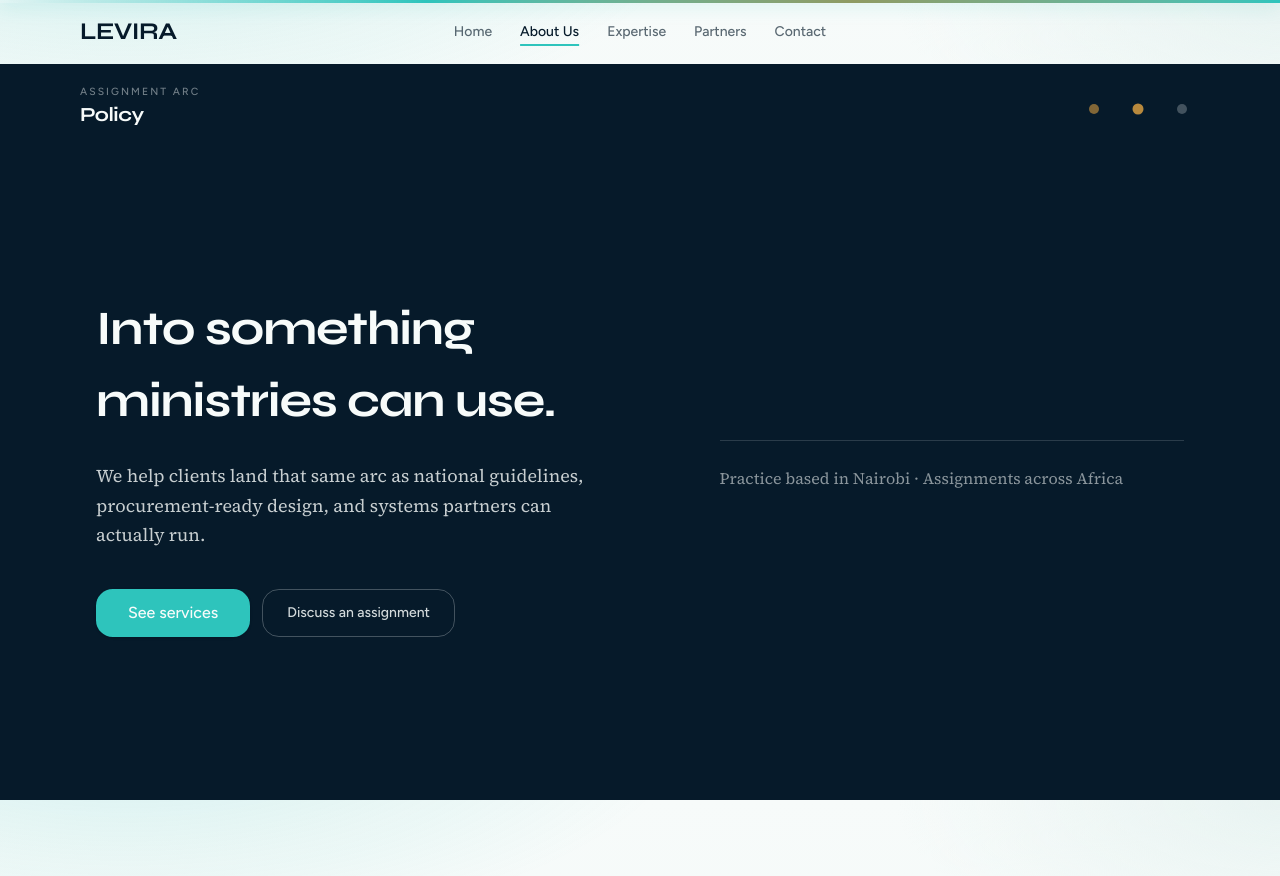
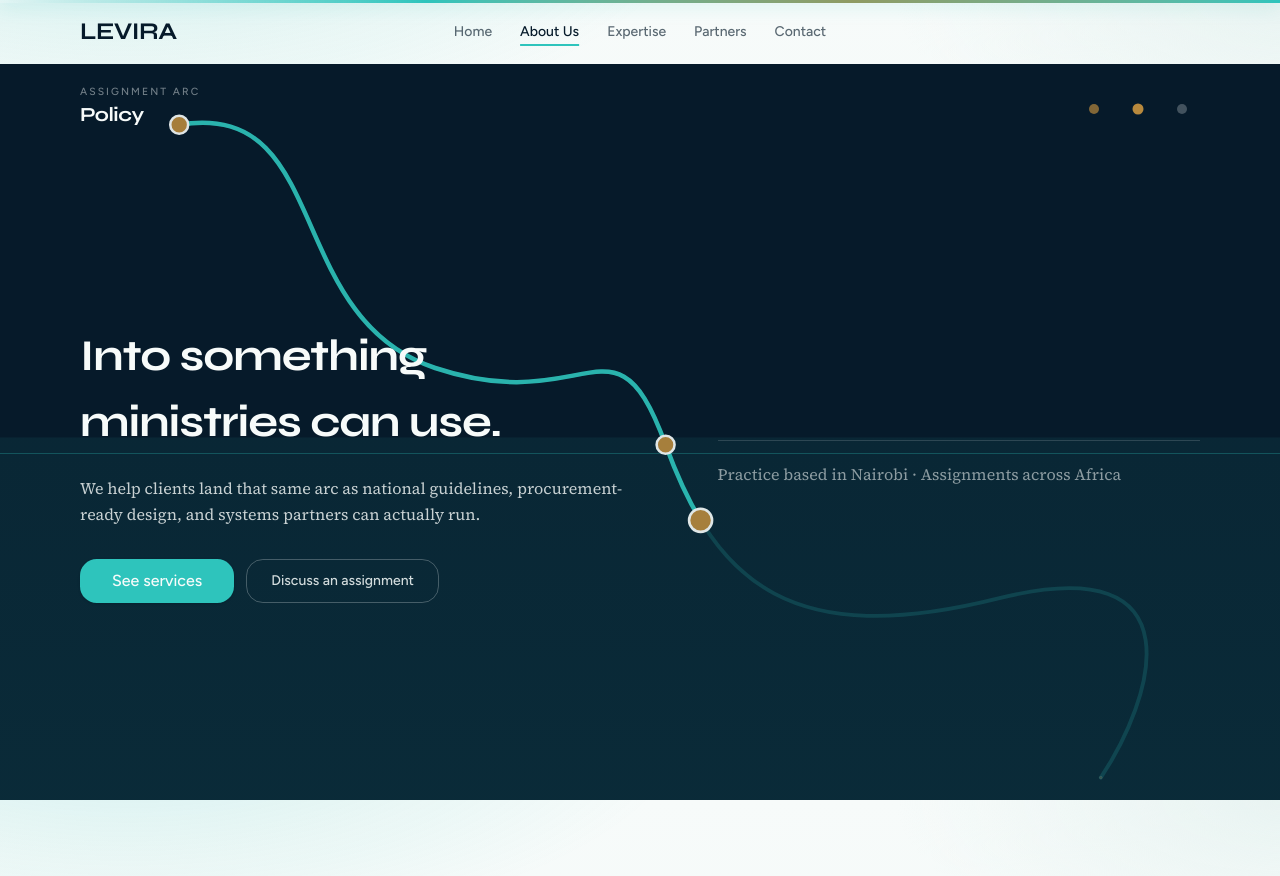
Before and after one commit to hackstreetboysltd/levira, a Next.js app: page /about in a window 1280 px wide. Shown: the top 876 px of the page. Built offline with nearby package versions, Linux system fonts and the light colour scheme.

Commit message:
Add scroll-scrubbed SVG assignment arc on About and push.sh deploy helper.

```diff
--- a/src/components/sections/AboutStory.tsx
+++ b/src/components/sections/AboutStory.tsx
@@ -2,26 +2,44 @@
 
 import { useCallback, useRef, useState } from "react";
 import {
-  AnimatePresence,
-  motion,
   useMotionValueEvent,
   useReducedMotion,
   useScroll,
+  useSpring,
+  useTransform,
+  type MotionValue,
 } from "motion/react";
 import { AssignmentArc } from "@/components/sections/about/AssignmentArc";
-import {
-  AboutChapter,
-  CHAPTER_TONE_HEX,
-} from "@/components/sections/about/AboutChapter";
+import { AboutChapter } from "@/components/sections/about/AboutChapter";
+import { ArcAtmosphere } from "@/components/sections/about/ArcAtmosphere";
+import { ArcScrollSvg } from "@/components/sections/about/ArcScrollSvg";
 import { about } from "@/content/levira";
 
 const CHAPTER_TONES = ["mist", "deep", "paper"] as const;
+
+/** Progress windows → opacity for each chapter (overlap for crossfade). */
+const OPACITY_WINDOWS: [number, number, number, number][] = [
+  [0, 0, 0.28, 0.38],
+  [0.28, 0.38, 0.62, 0.72],
+  [0.62, 0.72, 1, 1],
+];
 
 function bandIndex(progress: number, stages: number) {
   return Math.min(
     stages - 1,
     Math.max(0, Math.floor(progress * stages + 0.001)),
   );
+}
+
+function useChapterScrub(progress: MotionValue<number>, index: number) {
+  const window = OPACITY_WINDOWS[index] ?? OPACITY_WINDOWS[0];
+  const opacityOut: number[] =
+    index === 0 ? [1, 1, 1, 0] : index === 2 ? [0, 1, 1, 1] : [0, 1, 1, 0];
+  const yOut: number[] =
+    index === 0 ? [0, 0, 0, -16] : index === 2 ? [18, 0, 0, 0] : [18, 0, 0, -16];
+  const opacity = useTransform(progress, window, opacityOut);
+  const y = useTransform(progress, window, yOut);
+  return { opacity, y };
 }
 
 export function AboutStory() {
@@ -34,11 +52,24 @@ export function AboutStory() {
     offset: ["start start", "end end"],
   });
 
-  useMotionValueEvent(scrollYProgress, "change", (value) => {
+  const smooth = useSpring(scrollYProgress, {
+    stiffness: 90,
+    damping: 28,
+    restDelta: 0.001,
+  });
+
+  useMotionValueEvent(smooth, "change", (value) => {
     if (reduce) return;
     const next = bandIndex(value, about.arc.length);
     setActiveIndex((prev) => (prev === next ? prev : next));
   });
+
+  const fieldScrub = useChapterScrub(smooth, 0);
+  const policyScrub = useChapterScrub(smooth, 1);
+  const evidenceScrub = useChapterScrub(smooth, 2);
+  const scrubs = [fieldScrub, policyScrub, evidenceScrub];
+
+  const onDark = activeIndex === 1;
 
   const scrollToBand = useCallback(
     (index: number) => {
@@ -49,7 +80,8 @@ export function AboutStory() {
       const rect = track.getBoundingClientRect();
       const trackTop = window.scrollY + rect.top;
       const scrollable = Math.max(1, track.offsetHeight - window.innerHeight);
-      const targetProgress = clamped / stages;
+      // Land mid-band so the chapter is fully visible
+      const targetProgress = (clamped + 0.35) / stages;
       const top = trackTop + targetProgress * scrollable;
       setActiveIndex(clamped);
       window.scrollTo({
@@ -104,22 +136,19 @@ export function AboutStory() {
     );
   }
 
-  const activeTone = CHAPTER_TONES[activeIndex] ?? "mist";
-  const onDark = activeTone === "deep";
-  const activeStage = about.arc[activeIndex] ?? about.arc[0];
-
   return (
     <div
       ref={trackRef}
-      className="relative w-full h-[220vh] sm:h-[300vh]"
+      className="relative w-full min-h-[360vh] sm:min-h-[420vh]"
     >
-      <motion.div
-        className="sticky top-14 z-30 flex h-[calc(100dvh-3.5rem)] flex-col overflow-hidden sm:top-16 sm:h-[calc(100dvh-4rem)]"
-        initial={false}
-        animate={{ backgroundColor: CHAPTER_TONE_HEX[activeTone] }}
-        transition={{ duration: 0.45, ease: "easeOut" }}
-      >
-        <div className="mx-auto flex h-full w-full max-w-6xl flex-col px-4 pt-4 pb-4 safe-px sm:px-6 sm:pt-5 sm:pb-5">
+      <div className="sticky top-14 z-30 flex h-[calc(100dvh-3.5rem)] flex-col overflow-hidden sm:top-16 sm:h-[calc(100dvh-4rem)]">
+        <ArcAtmosphere progress={smooth} reduceMotion={false} />
+
+        <div className="pointer-events-none absolute inset-0 z-[1] opacity-90">
+          <ArcScrollSvg progress={smooth} reduceMotion={false} />
+        </div>
+
+        <div className="relative z-10 mx-auto flex h-full w-full max-w-6xl flex-col px-4 pt-4 pb-4 safe-px sm:px-6 sm:pt-5 sm:pb-5">
           <AssignmentArc
             activeIndex={activeIndex}
             reduceMotion={false}
@@ -128,21 +157,28 @@ export function AboutStory() {
             onDark={onDark}
           />
 
-          <div className="relative mt-4 min-h-0 flex-1 sm:mt-6">
-            <AnimatePresence mode="wait">
-              <AboutChapter
-                key={activeStage.id}
-                stage={activeStage}
-                tone={activeTone}
-                showYears={activeStage.id === "field"}
-                showPillars={activeStage.id === "evidence"}
-                showCtas={activeStage.id === "policy"}
-                variant="stage"
-              />
-            </AnimatePresence>
+          <div className="relative mt-3 min-h-0 flex-1 sm:mt-5">
+            {about.arc.map((stage, index) => {
+              const scrub = scrubs[index]!;
+              return (
+                <AboutChapter
+                  key={stage.id}
+                  stage={stage}
+                  tone={CHAPTER_TONES[index] ?? "mist"}
+                  showYears={stage.id === "field"}
+                  showPillars={stage.id === "evidence"}
+                  showCtas={stage.id === "policy"}
+                  variant="stage"
+                  scrubOpacity={scrub.opacity}
+                  scrubY={scrub.y}
+                  interactive={index === activeIndex}
+                  onDark={index === 1}
+                />
+              );
+            })}
           </div>
         </div>
-      </motion.div>
+      </div>
     </div>
   );
 }
--- a/src/components/sections/about/AboutChapter.tsx
+++ b/src/components/sections/about/AboutChapter.tsx
@@ -1,6 +1,7 @@
 "use client";
 
 import { useState } from "react";
+import type { MotionStyle, MotionValue } from "motion/react";
 import { motion, useReducedMotion } from "motion/react";
 import Link from "next/link";
 import { YearsCounter } from "@/components/sections/YearsCounter";
@@ -19,6 +20,14 @@ type AboutChapterProps = {
   showCtas?: boolean;
   /** stacked = normal page section; stage = absolute layered panel in pin */
   variant?: "stacked" | "stage";
+  /** Scrubbed opacity for stage mode (MotionValue). */
+  scrubOpacity?: MotionValue<number>;
+  /** Scrubbed y offset for stage mode. */
+  scrubY?: MotionValue<number>;
+  /** Whether this chapter is the active interactive layer. */
+  interactive?: boolean;
+  /** Force light/dark type for stage overlays (background is atmospheric). */
+  onDark?: boolean;
 };
 
 export const chapterToneClasses: Record<
@@ -58,9 +67,22 @@ export function AboutChapter({
   showPillars = false,
   showCtas = false,
   variant = "stacked",
+  scrubOpacity,
+  scrubY,
+  interactive = true,
+  onDark,
 }: AboutChapterProps) {
   const reduce = useReducedMotion();
-  const colors = chapterToneClasses[tone];
+  const base = chapterToneClasses[tone];
+  const dark = onDark ?? tone === "deep";
+  const colors =
+    variant === "stage"
+      ? {
+          headline: dark ? "text-paper" : "text-deep",
+          body: dark ? "text-paper/80" : "text-deep/80",
+          muted: dark ? "text-paper/55" : "text-deep/55",
+        }
+      : base;
   const [activePillar, setActivePillar] = useState(0);
   const pillar = about.pillars[activePillar] ?? about.pillars[0];
   const isStage = variant === "stage";
@@ -69,10 +91,10 @@ export function AboutChapter({
   const body = (
     <div
       className={cn(
-        "mx-auto grid w-full max-w-6xl gap-8 px-4 safe-px sm:grid-cols-[1.1fr_0.9fr] sm:gap-14 sm:px-6",
+        "mx-auto grid w-full max-w-6xl gap-6 px-0 sm:grid-cols-[1.1fr_0.9fr] sm:gap-12",
         isStage
-          ? "h-full items-center gap-6 py-4 sm:py-6"
-          : "gap-10 py-16 sm:py-24",
+          ? "h-full items-center py-2 sm:py-4"
+          : "gap-10 px-4 py-16 safe-px sm:px-6 sm:py-24",
       )}
     >
       <div className={cn(isStage && "min-w-0")}>
@@ -86,7 +108,7 @@ export function AboutChapter({
           className={cn(
             "font-display leading-[1.05] font-bold tracking-tight text-balance",
             isStage
-              ? "text-[clamp(1.65rem,4.5vw,3rem)]"
+              ? "text-[clamp(1.5rem,4vw,2.75rem)]"
               : "mt-3 text-[clamp(1.85rem,5.5vw,3.25rem)]",
             colors.headline,
           )}
@@ -99,7 +121,7 @@ export function AboutChapter({
             text={stage.body}
             as="p"
             className={cn(
-              "mt-5 max-w-xl font-serif-body text-base leading-relaxed text-pretty sm:mt-6 sm:text-lg",
+              "mt-4 max-w-xl font-serif-body text-base leading-relaxed text-pretty sm:mt-5 sm:text-lg",
               colors.body,
             )}
             staggerDelay={0.028}
@@ -107,7 +129,7 @@ export function AboutChapter({
         ) : (
           <p
             className={cn(
-              "mt-5 max-w-xl font-serif-body text-base leading-relaxed text-pretty sm:mt-6 sm:text-lg",
+              "mt-4 max-w-xl font-serif-body text-sm leading-relaxed text-pretty sm:mt-5 sm:text-base lg:text-lg",
               colors.body,
             )}
           >
@@ -116,11 +138,11 @@ export function AboutChapter({
         )}
 
         {showCtas ? (
-          <div className="mt-8 flex flex-col gap-3 sm:mt-10 sm:flex-row sm:items-center">
+          <div className="mt-6 flex flex-col gap-3 sm:mt-8 sm:flex-row sm:items-center">
             <MagneticButton
               asChild
               size="lg"
-              className="h-12 min-h-11 w-full rounded-xl bg-cyan px-8 text-base text-paper hover:bg-cyan/90 sm:w-auto"
+              className="h-11 min-h-11 w-full rounded-xl bg-cyan px-8 text-base text-paper hover:bg-cyan/90 sm:w-auto"
               strength={0.45}
             >
               <Link href="/expertise">See services</Link>
@@ -128,8 +150,8 @@ export function AboutChapter({
             <Link
               href="/contact"
               className={cn(
-                "inline-flex h-12 min-h-11 w-full items-center justify-center rounded-xl border px-6 text-sm font-medium transition-colors sm:w-auto",
-                tone === "deep"
+                "inline-flex h-11 min-h-11 w-full items-center justify-center rounded-xl border px-6 text-sm font-medium transition-colors sm:w-auto",
+                dark
                   ? "border-paper/25 text-paper/85 hover:border-cyan hover:text-paper"
                   : "border-deep/15 text-deep/80 hover:border-cyan hover:text-deep",
               )}
@@ -142,21 +164,21 @@ export function AboutChapter({
 
       <aside
         className={cn(
-          "flex flex-col justify-center gap-6",
+          "flex flex-col justify-center gap-5",
           isStage && "min-w-0",
         )}
       >
         {showYears ? (
           <div
             className={cn(
-              "border-t border-b py-5 sm:py-6",
-              tone === "deep" ? "border-paper/15" : "border-deep/10",
+              "border-t border-b py-4 sm:py-5",
+              dark ? "border-paper/15" : "border-deep/10",
             )}
           >
             <div className="flex flex-wrap items-end gap-3">
               <YearsCounter
                 to={about.years}
-                className="text-5xl sm:text-6xl"
+                className="text-4xl sm:text-5xl lg:text-6xl"
               />
               <span
                 className={cn(
@@ -167,7 +189,7 @@ export function AboutChapter({
                 {about.yearsLabel}
               </span>
             </div>
-            <p className={cn("mt-4 text-sm leading-relaxed", colors.muted)}>
+            <p className={cn("mt-3 text-sm leading-relaxed", colors.muted)}>
               {about.locationLine}
             </p>
           </div>
@@ -196,14 +218,15 @@ export function AboutChapter({
                     type="button"
                     role="listitem"
                     aria-pressed={selected}
+                    tabIndex={interactive ? undefined : -1}
                     onClick={() => setActivePillar(index)}
                     className={cn(
                       "rounded-lg border px-3 py-2 text-sm font-medium transition-colors focus-visible:outline-none focus-visible:ring-2 focus-visible:ring-cyan/70",
                       selected
-                        ? tone === "deep"
+                        ? dark
                           ? "border-cyan bg-cyan/20 text-paper"
                           : "border-cyan bg-cyan/15 text-deep"
-                        : tone === "deep"
+                        : dark
                           ? "border-paper/20 text-paper/65 hover:border-paper/40 hover:text-paper"
                           : "border-deep/12 text-deep/60 hover:border-deep/25 hover:text-deep",
                     )}
@@ -219,7 +242,7 @@ export function AboutChapter({
               animate={{ opacity: 1, y: 0 }}
               transition={{ duration: 0.28 }}
               className={cn(
-                "mt-4 max-w-sm font-serif-body text-base leading-relaxed",
+                "mt-3 max-w-sm font-serif-body text-sm leading-relaxed sm:text-base",
                 colors.body,
               )}
             >
@@ -231,8 +254,8 @@ export function AboutChapter({
         {showCtas ? (
           <p
             className={cn(
-              "border-t pt-6 font-serif-body text-base leading-relaxed",
-              tone === "deep" ? "border-paper/15" : "border-deep/10",
+              "border-t pt-5 font-serif-body text-sm leading-relaxed sm:text-base",
+              dark ? "border-paper/15" : "border-deep/10",
               colors.muted,
             )}
           >
@@ -244,16 +267,23 @@ export function AboutChapter({
   );
 
   if (isStage) {
+    const style: MotionStyle = {
+      opacity: scrubOpacity,
+      y: scrubY,
+    };
+
     return (
       <motion.section
         id={`about-chapter-${stage.id}`}
         aria-labelledby={`about-chapter-title-${stage.id}`}
         data-arc-stage={stage.id}
-        initial={reduce ? false : { opacity: 0, y: 14 }}
-        animate={{ opacity: 1, y: 0 }}
-        exit={reduce ? undefined : { opacity: 0, y: -10 }}
-        transition={{ duration: 0.35, ease: "easeOut" }}
-        className="absolute inset-0 overflow-y-auto overscroll-contain"
+        aria-hidden={!interactive}
+        {...(!interactive ? { inert: true } : {})}
+        style={style}
+        className={cn(
+          "absolute inset-0",
+          interactive ? "z-10 pointer-events-auto" : "z-0 pointer-events-none",
+        )}
       >
         {body}
       </motion.section>
@@ -267,7 +297,7 @@ export function AboutChapter({
       data-arc-stage={stage.id}
       className={cn(
         "relative scroll-mt-28 sm:scroll-mt-32",
-        colors.section,
+        base.section,
       )}
     >
       {body}
--- /dev/null
+++ b/src/components/sections/about/ArcAtmosphere.tsx
@@ -0,0 +1,73 @@
+"use client";
+
+import type { MotionValue } from "motion/react";
+import { motion, useTransform } from "motion/react";
+
+type ArcAtmosphereProps = {
+  progress: MotionValue<number>;
+  reduceMotion: boolean;
+};
+
+/**
+ * Continuous mist → deep → paper wash plus a rising water plane.
+ * All values scrub from scroll progress (no discrete snaps).
+ */
+export function ArcAtmosphere({ progress, reduceMotion }: ArcAtmosphereProps) {
+  const mistOpacity = useTransform(progress, [0, 0.28, 0.42], [1, 1, 0]);
+  const deepOpacity = useTransform(
+    progress,
+    [0.22, 0.36, 0.58, 0.72],
+    [0, 1, 1, 0],
+  );
+  const paperOpacity = useTransform(progress, [0.58, 0.72, 1], [0, 1, 1]);
+
+  const waterScale = useTransform(progress, (v) =>
+    reduceMotion ? 0.35 : 0.08 + v * 0.78,
+  );
+  const waterOpacity = useTransform(progress, (v) =>
+    reduceMotion ? 0.12 : 0.1 + v * 0.22,
+  );
+  const surfaceTop = useTransform(progress, [0, 1], ["92%", "18%"]);
+  const surfaceOpacity = useTransform(progress, [0, 0.15, 1], [0, 0.6, 0.85]);
+
+  if (reduceMotion) {
+    return (
+      <div className="pointer-events-none absolute inset-0 bg-mist" aria-hidden />
+    );
+  }
+
+  return (
+    <div className="pointer-events-none absolute inset-0 overflow-hidden" aria-hidden>
+      <motion.div
+        className="absolute inset-0 bg-mist"
+        style={{ opacity: mistOpacity }}
+      />
+      <motion.div
+        className="absolute inset-0 bg-deep"
+        style={{ opacity: deepOpacity }}
+      />
+      <motion.div
+        className="absolute inset-0 bg-paper"
+        style={{ opacity: paperOpacity }}
+      />
+
+      <motion.div
+        className="absolute inset-x-0 bottom-0 h-full origin-bottom"
+        style={{
+          scaleY: waterScale,
+          opacity: waterOpacity,
+          background:
+            "linear-gradient(180deg, color-mix(in srgb, #2ec4bc 35%, transparent), color-mix(in srgb, #061a2a 55%, #2ec4bc))",
+        }}
+      />
+
+      <motion.div
+        className="absolute inset-x-0 h-px bg-cyan/40"
+        style={{
+          top: surfaceTop,
+          opacity: surfaceOpacity,
+        }}
+      />
+    </div>
+  );
+}
--- /dev/null
+++ b/src/components/sections/about/ArcScrollSvg.tsx
@@ -0,0 +1,151 @@
+"use client";
+
+import { useLayoutEffect, useRef } from "react";
+import type { MotionValue } from "motion/react";
+import {
+  motion,
+  useMotionValue,
+  useMotionValueEvent,
+  useTransform,
+} from "motion/react";
+
+/** Shared route through Field → Policy → Evidence stations (viewBox 1000×700). */
+export const ARC_PATH =
+  "M 140 110 C 260 90, 220 260, 340 300 S 480 250, 520 360 S 620 520, 780 480 S 900 560, 860 620";
+
+export const ARC_STATIONS = [
+  { id: "field", x: 140, y: 110, at: 0 },
+  { id: "policy", x: 520, y: 360, at: 1 / 3 },
+  { id: "evidence", x: 860, y: 620, at: 2 / 3 },
+] as const;
+
+type ArcScrollSvgProps = {
+  progress: MotionValue<number>;
+  reduceMotion: boolean;
+};
+
+export function ArcScrollSvg({ progress, reduceMotion }: ArcScrollSvgProps) {
+  const pathRef = useRef<SVGPathElement>(null);
+  const travelerX = useMotionValue(140);
+  const travelerY = useMotionValue(110);
+
+  const pathLength = useTransform(progress, (v) =>
+    reduceMotion ? 1 : Math.min(1, Math.max(0, v)),
+  );
+
+  const placeTraveler = (v: number) => {
+    const path = pathRef.current;
+    if (!path) return;
+    const t = reduceMotion ? 1 : Math.min(1, Math.max(0, v));
+    const len = path.getTotalLength();
+    if (len <= 0) return;
+    const pt = path.getPointAtLength(t * len);
+    travelerX.set(pt.x);
+    travelerY.set(pt.y);
+  };
+
+  useLayoutEffect(() => {
+    placeTraveler(progress.get());
+    // eslint-disable-next-line react-hooks/exhaustive-deps -- mount sample only
+  }, []);
+
+  useMotionValueEvent(progress, "change", placeTraveler);
+
+  const travelerOpacity = useTransform(progress, (v) =>
+    reduceMotion ? 1 : v < 0.02 ? v / 0.02 : 1,
+  );
+
+  return (
+    <svg
+      className="pointer-events-none absolute inset-0 h-full w-full"
+      viewBox="0 0 1000 700"
+      preserveAspectRatio="xMidYMid slice"
+      aria-hidden
+    >
+      <path
+        d={ARC_PATH}
+        fill="none"
+        stroke="currentColor"
+        strokeWidth={3}
+        strokeLinecap="round"
+        className="text-cyan/20"
+      />
+
+      <motion.path
+        ref={pathRef}
+        d={ARC_PATH}
+        fill="none"
+        stroke="#2ec4bc"
+        strokeWidth={3.5}
+        strokeLinecap="round"
+        strokeLinejoin="round"
+        style={{ pathLength }}
+      />
+
+      {ARC_STATIONS.map((station) => (
+        <StationDot
+          key={station.id}
+          x={station.x}
+          y={station.y}
+          unlockAt={station.at}
+          progress={progress}
+          reduceMotion={reduceMotion}
+        />
+      ))}
+
+      <motion.circle
+        r={9}
+        fill="#b8893d"
+        stroke="#f7fbfa"
+        strokeWidth={2}
+        style={{
+          cx: travelerX,
+          cy: travelerY,
+          opacity: travelerOpacity,
+        }}
+      />
+    </svg>
+  );
+}
+
+function StationDot({
+  x,
+  y,
+  unlockAt,
+  progress,
+  reduceMotion,
+}: {
+  x: number;
+  y: number;
+  unlockAt: number;
+  progress: MotionValue<number>;
+  reduceMotion: boolean;
+}) {
+  const scale = useTransform(progress, (v) => {
+    if (reduceMotion) return 1;
+    const t = (v - unlockAt) / 0.08;
+    return Math.min(1, Math.max(0.15, t));
+  });
+  const opacity = useTransform(progress, (v) => {
+    if (reduceMotion) return 1;
+    if (v < unlockAt - 0.04) return 0.25;
+    return Math.min(1, Math.max(0.25, (v - unlockAt + 0.04) / 0.08));
+  });
+
+  return (
+    <motion.circle
+      cx={x}
+      cy={y}
+      r={7}
+      fill="#b8893d"
+      stroke="#f7fbfa"
+      strokeWidth={2}
+      style={{
+        scale,
+        opacity,
+        transformBox: "fill-box",
+        transformOrigin: "center",
+      }}
+    />
+  );
+}
```
Also changed, not shown: 1 other file (tests, documents, lock files or other folders).
